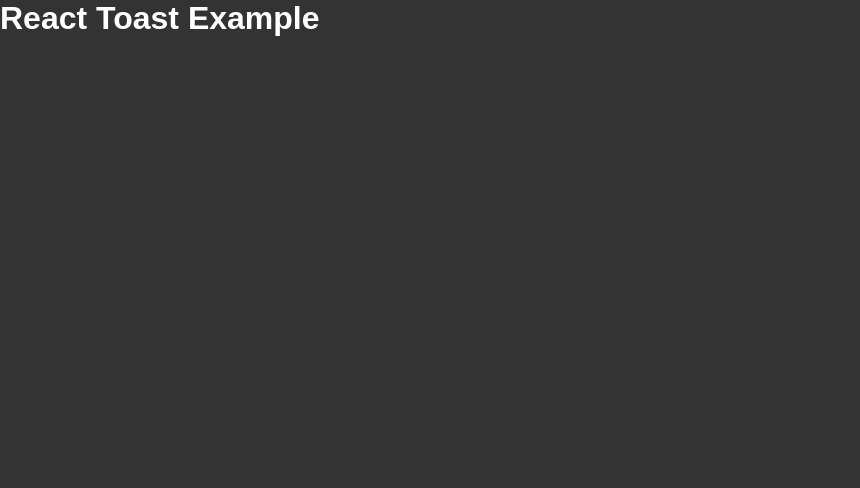
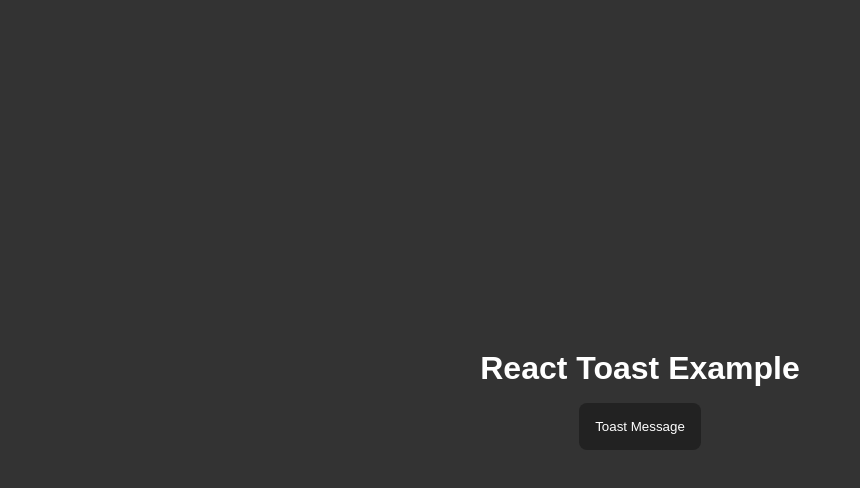
Before and after one commit to victorbadaro/react-toast-example, a React (Vite) app: page / in a window 1280 px wide. Shown: the top 488 px of the page, without its empty margins (0-860 px from the left). Built offline with nearby package versions, Linux system fonts and the light colour scheme.

Commit message:
chore: change app layout style

```diff
--- a/src/layouts/AppLayout/index.tsx
+++ b/src/layouts/AppLayout/index.tsx
@@ -1,9 +1,21 @@
+import { useToast } from '@/hooks/useToast';
+
 import styles from './styles.module.css';
 
 export function AppLayout() {
+	const { open } = useToast();
+
 	return (
 		<main className={styles['app-layout']}>
-			<h1>React Toast Example</h1>
+			<div>
+				<h1>React Toast Example</h1>
+				<button
+					type="button"
+					onClick={() => open('This is a message!')}
+				>
+					Toast Message
+				</button>
+			</div>
 		</main>
 	);
 }
--- a/src/layouts/AppLayout/styles.module.css
+++ b/src/layouts/AppLayout/styles.module.css
@@ -1 +1,20 @@
-.app-layout {}
+.app-layout {
+	display: flex;
+	align-items: center;
+	justify-content: center;
+	height: 100vh;
+}
+
+.app-layout div>button {
+	display: block;
+	margin: 16px auto 0;
+	padding: 16px;
+	border-radius: 8px;
+	background-color: #222;
+	color: #fff;
+	transition: background-color 200ms;
+}
+
+.app-layout div>button:hover {
+	background-color: #111;
+}
```
